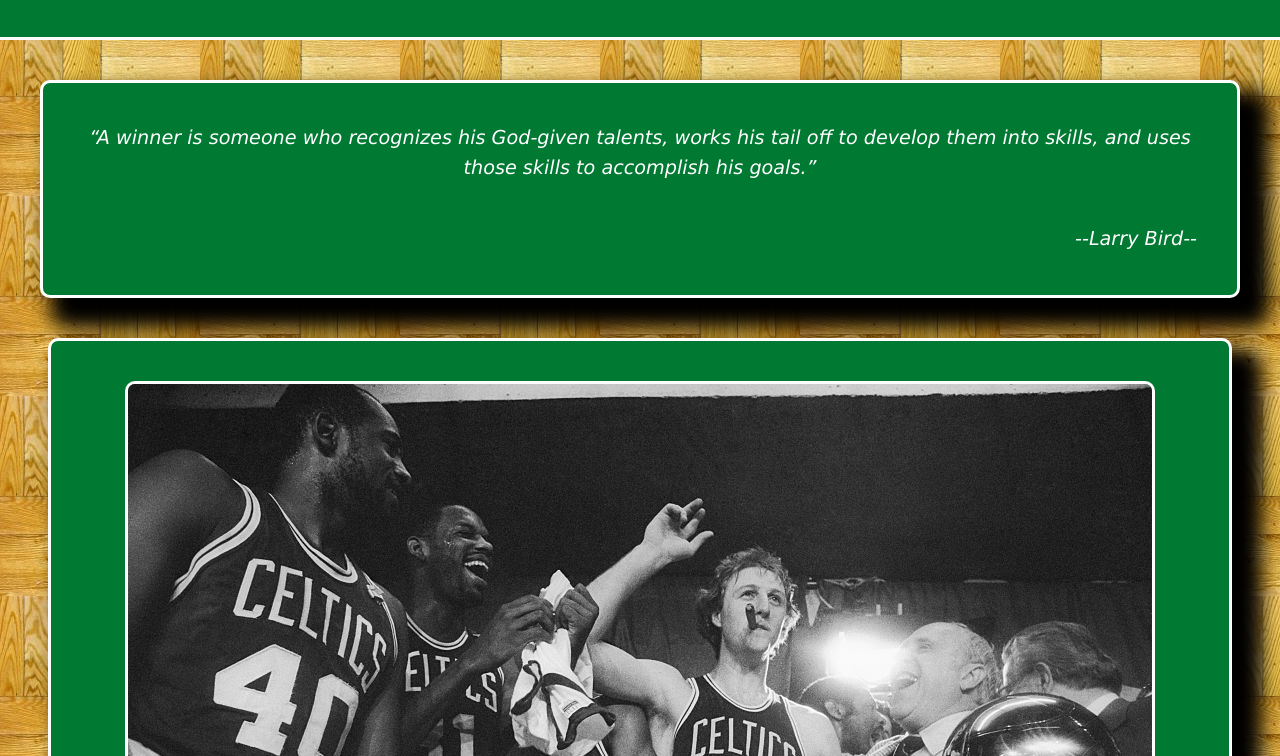
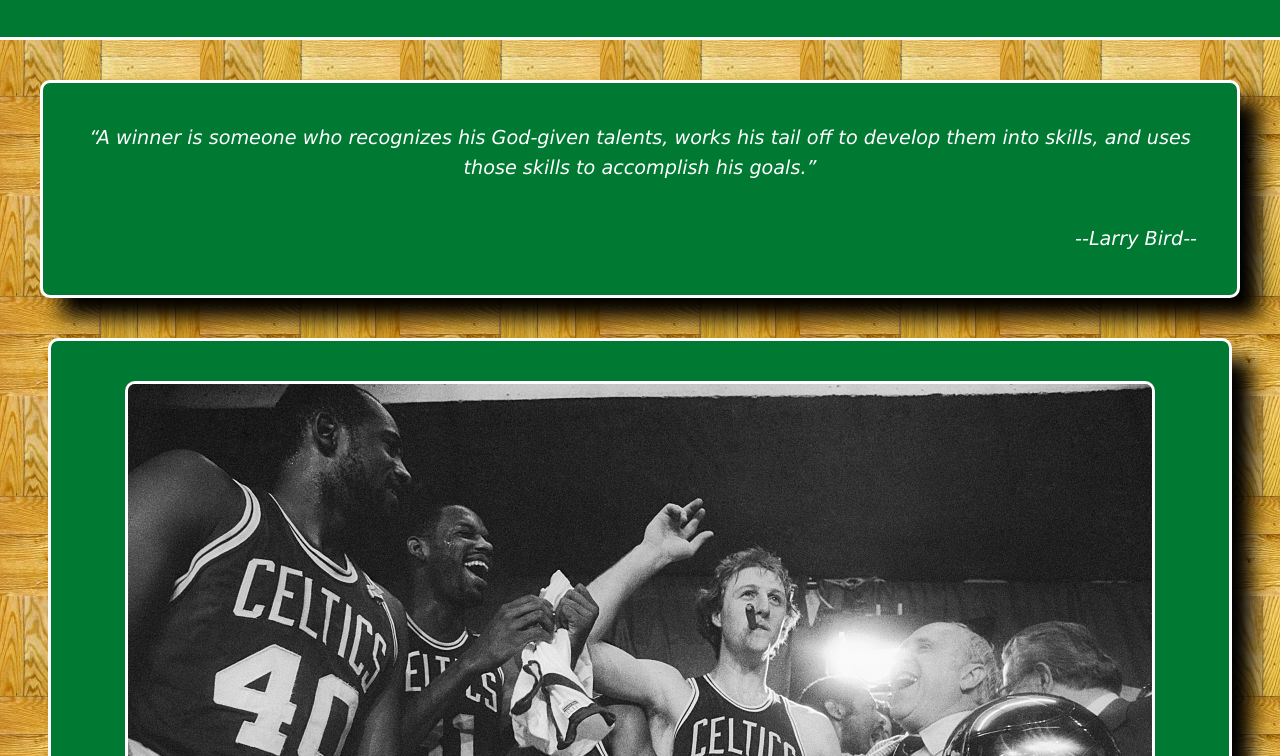
Before and after one commit to Eviljohn78/larry-bird-tribute, a plain HTML site: page index.html in a window 1280 px wide. Shown: the part 204-960 px from the top of the page. Drawn offline with Linux system fonts and the light colour scheme.

Commit message:
minor formatting update

```diff
--- a/style.css
+++ b/style.css
@@ -76,7 +76,7 @@ main {
   margin: 0px 20px 0px 20px;
   border: medium solid white;
   border-radius: 10px;
-  box-shadow: 10px 10px 10px 5px black;
+  box-shadow: 10px 10px 10px black;
 }
 
 .section-1 img {
@@ -100,7 +100,7 @@ main {
   margin: 0px 20px 0px 20px;
   border: medium solid white;
   border-radius: 10px;
-  box-shadow: 10px 10px 10px 5px black;
+  box-shadow: 10px 10px 10px black;
   background-color: #007a33;
 }
 
@@ -133,7 +133,7 @@ blockquote {
   color: white;
   font-style: italic;
   text-align: center;
-  box-shadow: 10px 10px 10px 5px black;
+  box-shadow: 10px 10px 10px black;
 }
 
 .larry {
@@ -206,7 +206,7 @@ a:hover {
     gap: 40px;
     padding: 40px;
     margin: 0px 40px 0px 40px;
-    box-shadow: 20px 20px 20px 10px black;
+    box-shadow: 20px 20px 20px black;
   }
 
   footer {
```
